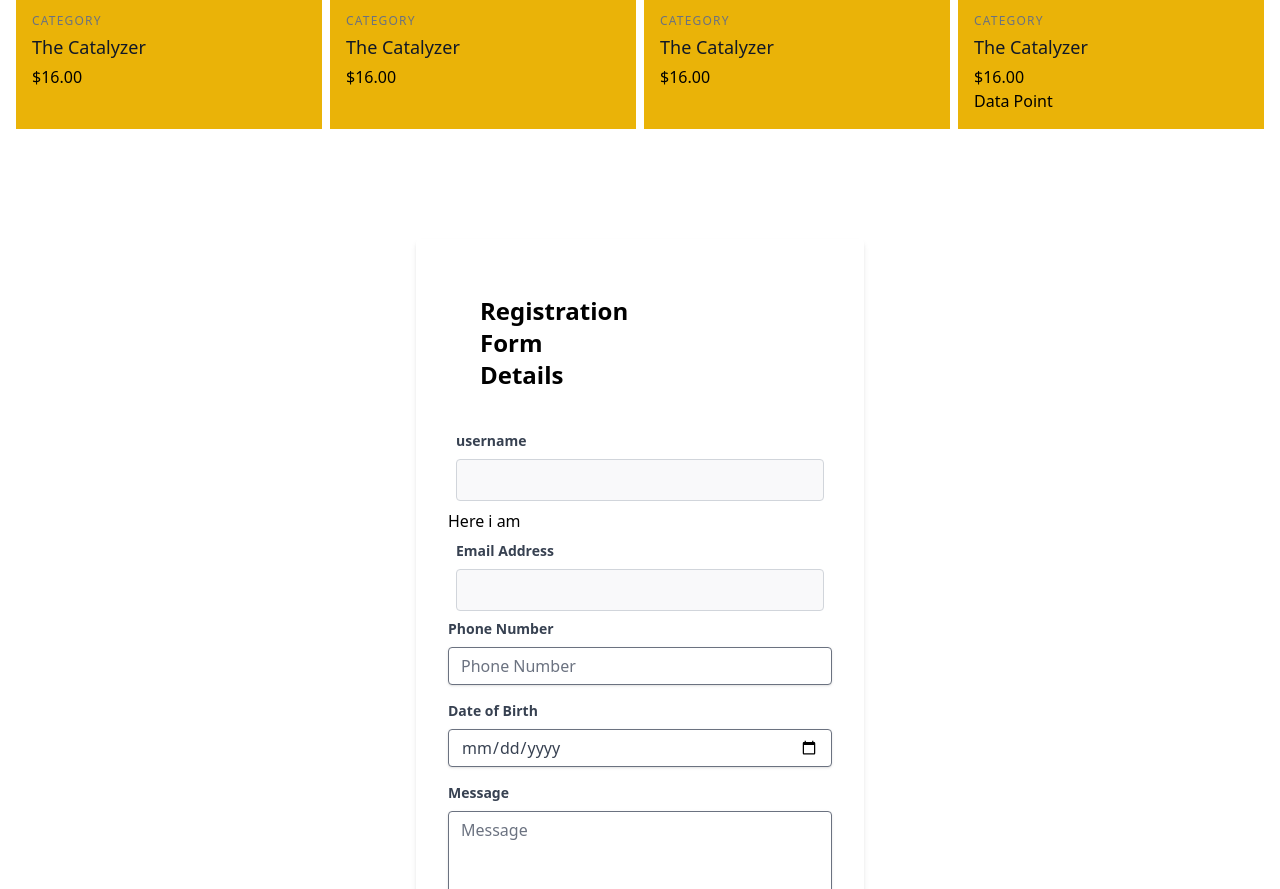
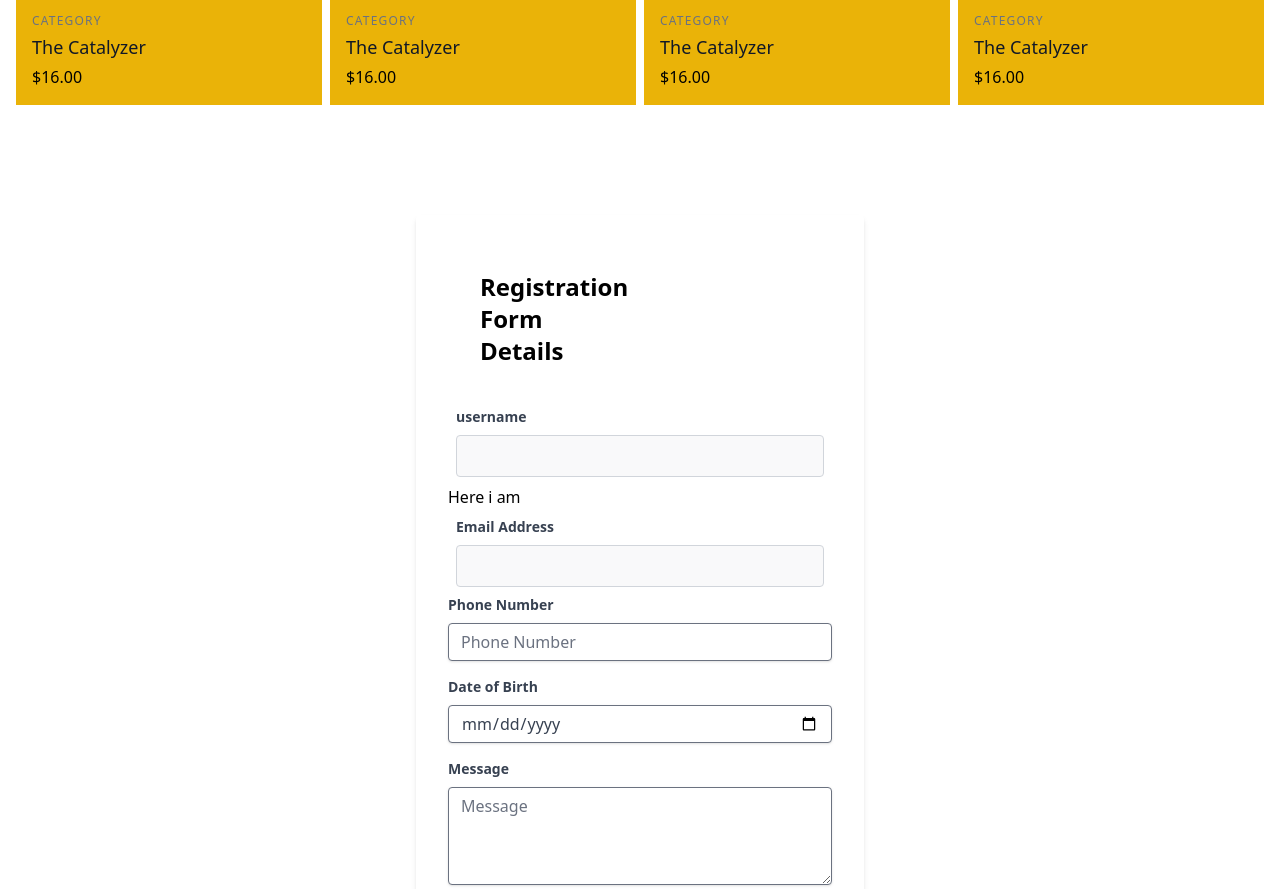
Before and after one commit to shrosestack/Project1, a plain HTML site: page index.html in a window 1280 px wide. Shown: the part 999-1888 px from the top of the page. Drawn offline with nearby package versions, Linux system fonts and the light colour scheme.

Commit message:
devchanges

```diff
--- a/index.html
+++ b/index.html
@@ -103,7 +103,7 @@
               <h3 class="text-gray-500 text-xs tracking-widest title-font mb-1">CATEGORY</h3>
               <h2 class="text-gray-900 title-font text-lg font-medium">The Catalyzer</h2>
               <p class="mt-1">$16.00</p>
-              <p>Data Point</p>
+
             </div>
           </div>
         </div>
```
